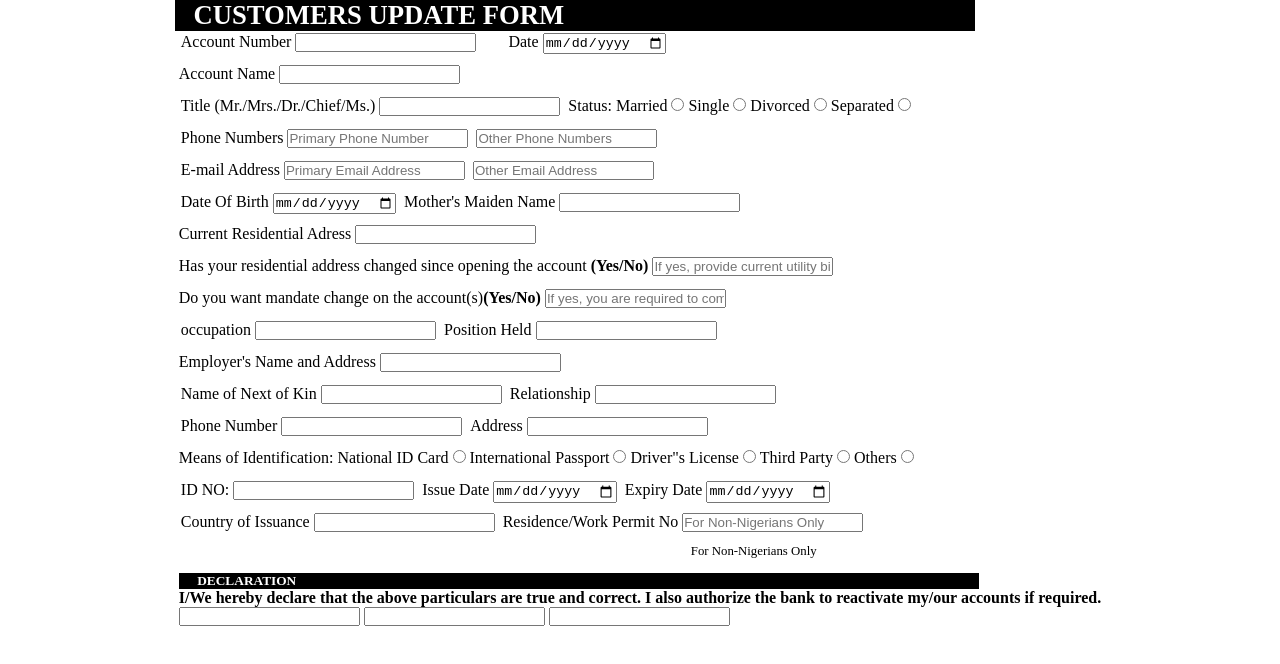
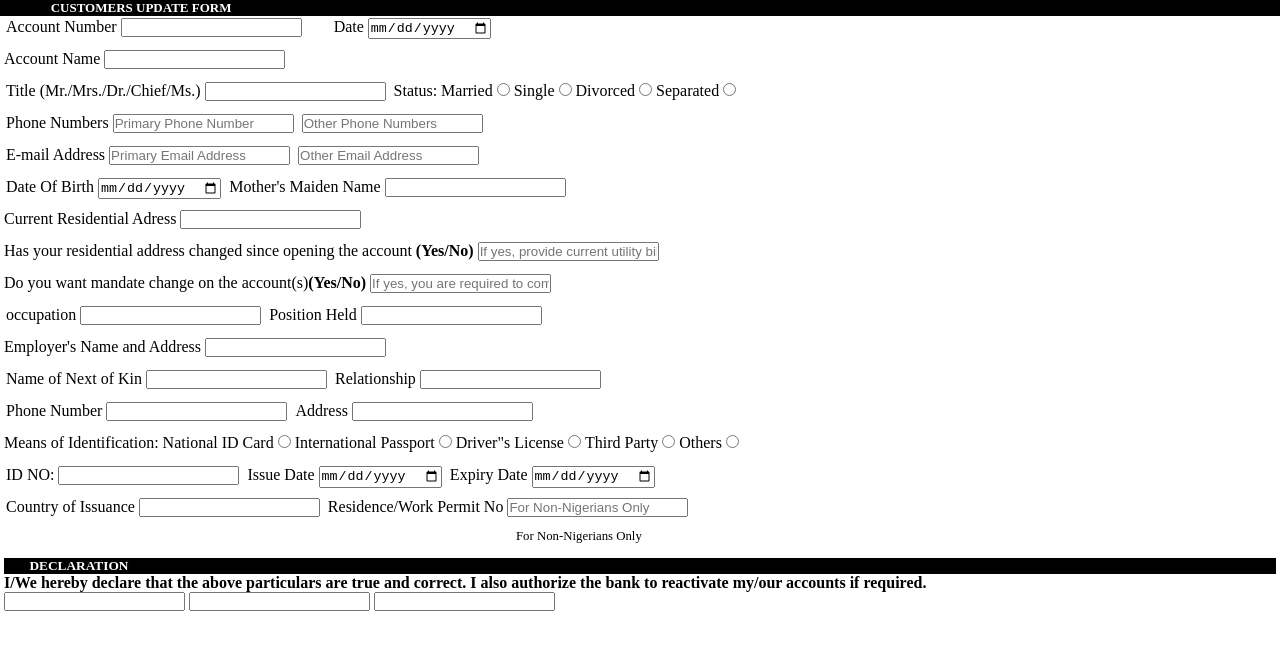
Before and after one commit to Oladipupo17/myFirstHtml, a plain HTML site: page Ladipo's ass/forms.html in a window 1280 px wide. Drawn offline with Linux system fonts and the light colour scheme.

Commit message:
Update forms.css

```diff
--- a/Ladipo's ass/forms.css
+++ b/Ladipo's ass/forms.css
@@ -4,12 +4,17 @@
   padding: 0;
 }
 header,
+h1 {
+  background-color: black;
+  color: white;
+  padding-left: 2%;
+  font-size: small;
+}
 h2 {
   background-color: black;
   color: white;
   padding-left: 2%;
   font-size: smaller;
-    width: 800px;
 }
 label {
   margin-bottom: 10px;
@@ -18,9 +23,6 @@
 .an {
   display: block;
 }
-  #long-input {
-    /* width: 550px; */
-  }
 .col {
   margin: 0 2px;
 }
@@ -28,18 +30,9 @@
   width: 100%;
   padding: 2px 4px;
 }
-
-  .container{
-
-    display: flex;
-    justify-content: center;
-
+.long {
+  width: 600px;
 }
-
-  .content{
-
-
-    display: flex;
-    justify-content: center;
-    flex-direction: column;
+.longer {
+  width: 800px;
 }
```
Lines whose indentation alone changed are shown as unchanged.
